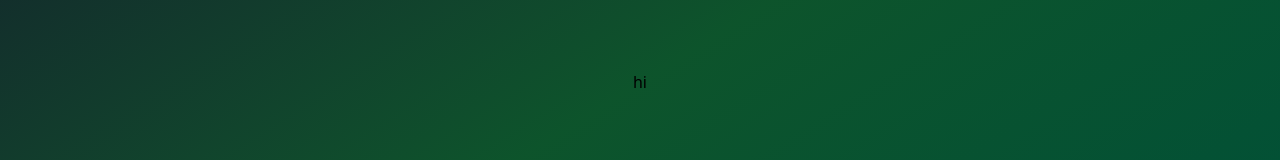
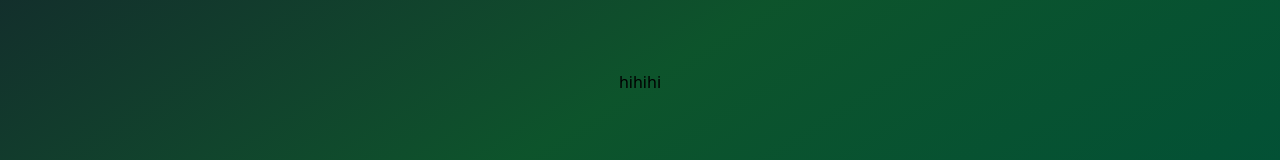
Before and after one commit to 1-DARK/TrapAuth, a React app in the folder frontend/: page / in a window 1280 px wide. Shown: the part 318-478 px from the top of the page. Built offline with nearby package versions, Linux system fonts and the light colour scheme; the HTML template or start-up script is replaced by a standard one.

Commit message:
update floating shape size

```diff
--- a/frontend/src/App.jsx
+++ b/frontend/src/App.jsx
@@ -3,7 +3,27 @@ import FloatingShape from "./components/FloatingShape";
 function App() {
   return (
     <div className="min-h-screen bg-linear-to-br from-gray-900  via-green-900 to-emerald-900 flex items-center justify-center relative overflow-hidden">
-      <FloatingShape />
+      <FloatingShape
+        color="bg-green-500"
+        size="w-64 h-64"
+        top="-5%"
+        Left="10%"
+        delay={0}
+      />
+      <FloatingShape
+        color="bg-emerald-500"
+        size="w-48 h-48"
+        top="70%"
+        left="80%"
+        delay={5}
+      />
+      <FloatingShape
+        color="bg-lime-500"
+        size="w-32 h-32"
+        top="40%"
+        left="-10%"
+        delay={2}
+      />
     </div>
   );
 }
```
